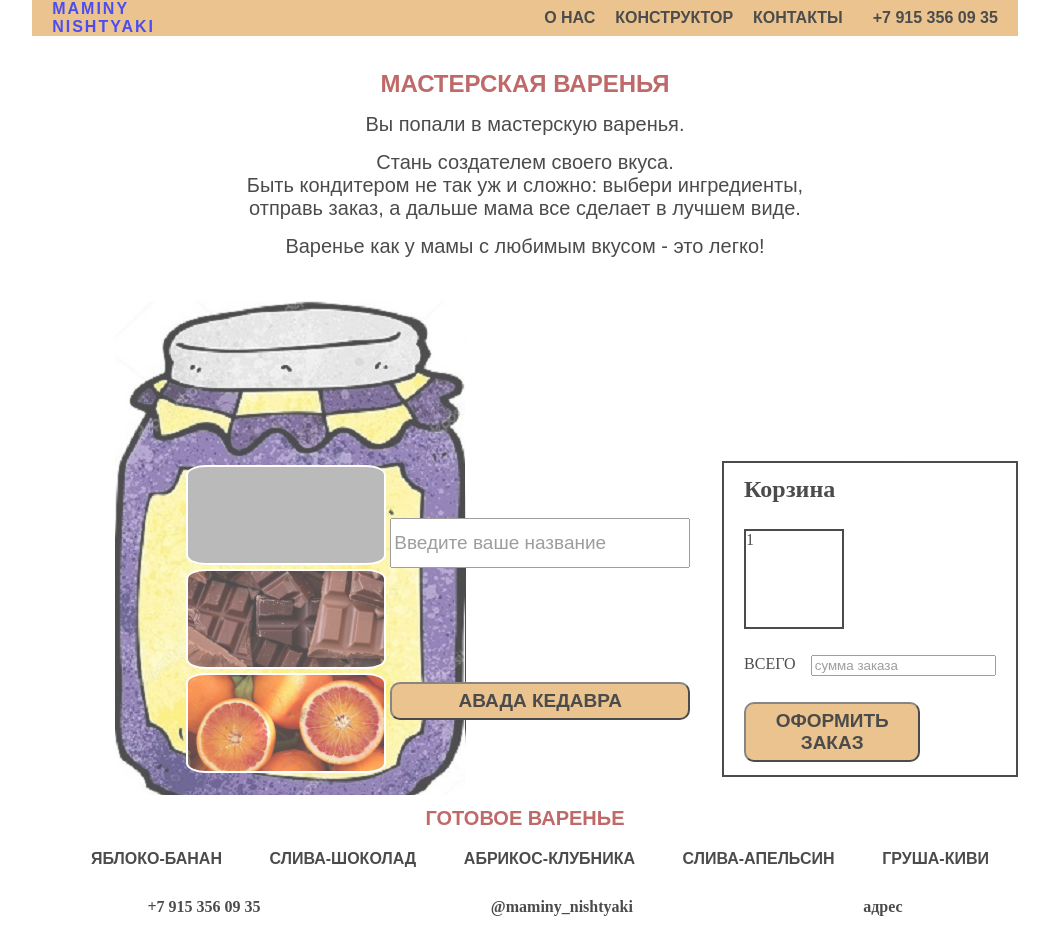
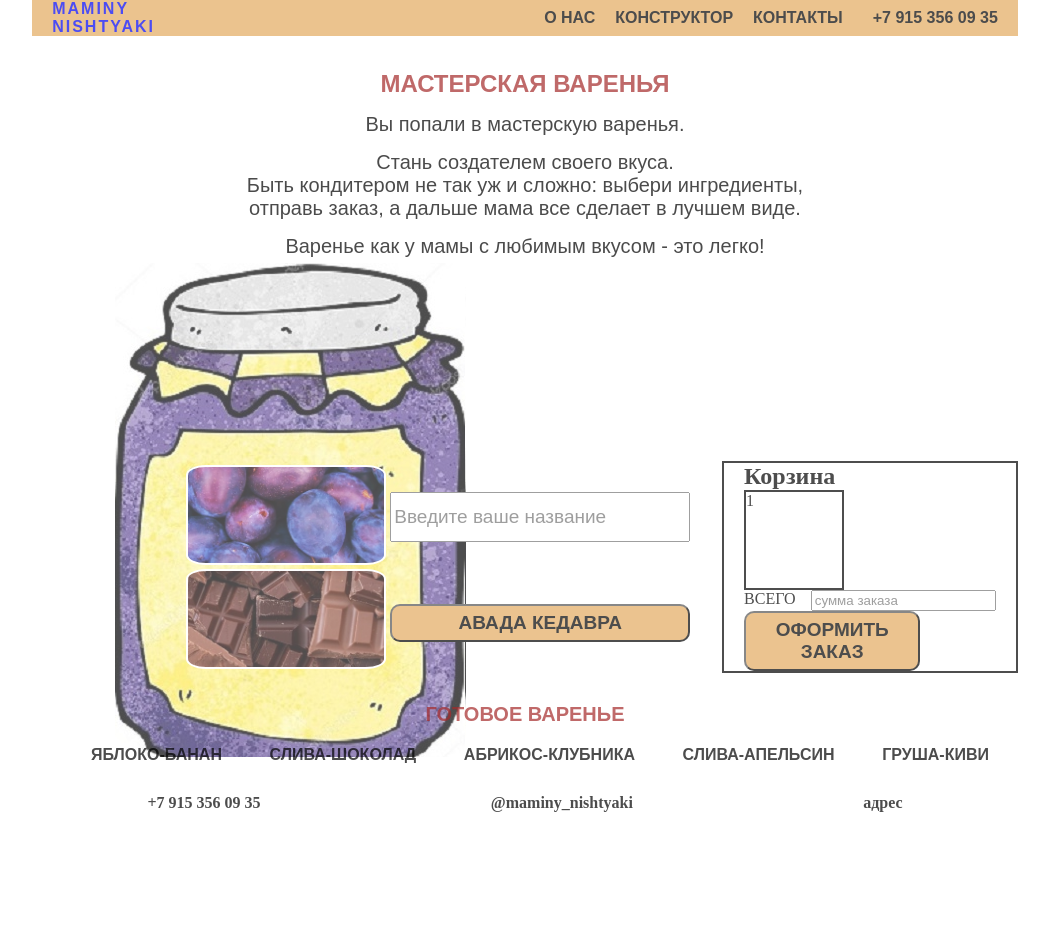
Before and after one commit to irina-sav/jam_constructor, a PHP site: page / in a window 1280 px wide. Shown: the part 30-976 px from the top of the page, without its empty margins (115-1164 px from the left). After the commit the page ends 842 px from the top, so only its background shows below. Run offline with PHP 8.4, Linux system fonts and the light colour scheme; data that the repository does not hold is empty; grey boxes are pictures that could not be loaded.

Commit message:
styles corretion

```diff
--- a/css/styles.css
+++ b/css/styles.css
@@ -132,55 +132,7 @@ h1 {
 .taste:hover {
   border: black 2px solid;
 }
-/* #apple {
-  background-image: url(../img/apple.jpg);
-  background-size: 101% 101%;
-  background-repeat: no-repeat;
-}
-#banana {
-  background-image: url(../img/banana.jpeg);
-  background-size: 42% 62%;
-}
-#cherry {
-  background-image: url(../img/cherry.jpg);
-  background-size: 101% 101%;
-}
-#orange {
-  background-image: url(../img/orange.jpg);
-  background-size: 101% 101%;
-}
-#strawberry {
-  background-image: url(../img/strawberry.jpg);
-  background-size: 101% 101%;
-}
-#kiwi {
-  background-image: url(../img/kiwi.jpg);
-  background-size: 101% 101%;
-}
-#pear {
-  background-image: url(../img/pear.jpg);
-  background-size: 101% 101%;
-}
-#chocolate {
-  background-image: url(../img/chocolate.jpg);
-  background-size: 101% 101%;
-}
-#berry {
-  background-image: url(../img/berry.jpg);
-  background-size: 101% 101%;
-}
-#lemon {
-  background-image: url(../img/lemon.jpg);
-  background-size: 101% 101%;
-}
-#apricot {
-  background-image: url(../img/apricot.jpg);
-  background-size: 101% 101%;
-}
-#plum {
-  background-image: url(../img/plum.jpg);
-  background-size: 101% 101%;
-} */
+
 
 .constructor_wrapper {
   display: flex;
@@ -204,30 +156,22 @@ h1 {
   display: block;
   left: -67px;
   z-index: -1;
-  bottom: -18px;
+  bottom: -84px;
   background: url(../img/fff.jpg);
 }
 .jamjar .taste:nth-child(1) {
-  background-image: url(с);
+  background-image: url(../img/plum.jpg);
   background-size: 101% 101%;
   font-size: 0;
-  /* width: 100px; */
-  /* height: 50px;*/
+  width: 200px;
+  height: 100px;
 }
 .jamjar .taste:nth-child(2) {
   background-image: url(../img/chocolate.jpg);
   background-size: 101% 101%;
   font-size: 0;
-  /* width: 100px; */
-  /* height: 50px;*/
-}
-
-.jamjar .taste:nth-child(3) {
-  background-image: url(../img/orange.jpg);
-  background-size: 101% 101%;
-  font-size: 0;
-  /* width: 100px; */
-  /* height: 50px;*/
+  width: 200px;
+  height: 100px;
 }
 
 .final__choice input {
--- a/index.php
+++ b/index.php
@@ -71,7 +71,7 @@ require "controller.php";
             <div class="jamjar">
               <div class="taste">1 слой</div>
               <div class="taste">2 слой</div>
-              <div class="taste">3 слой</div>
+
             </div>
             <div class="final__choice">
               <input type="text" placeholder="Введите ваше название" />
```
